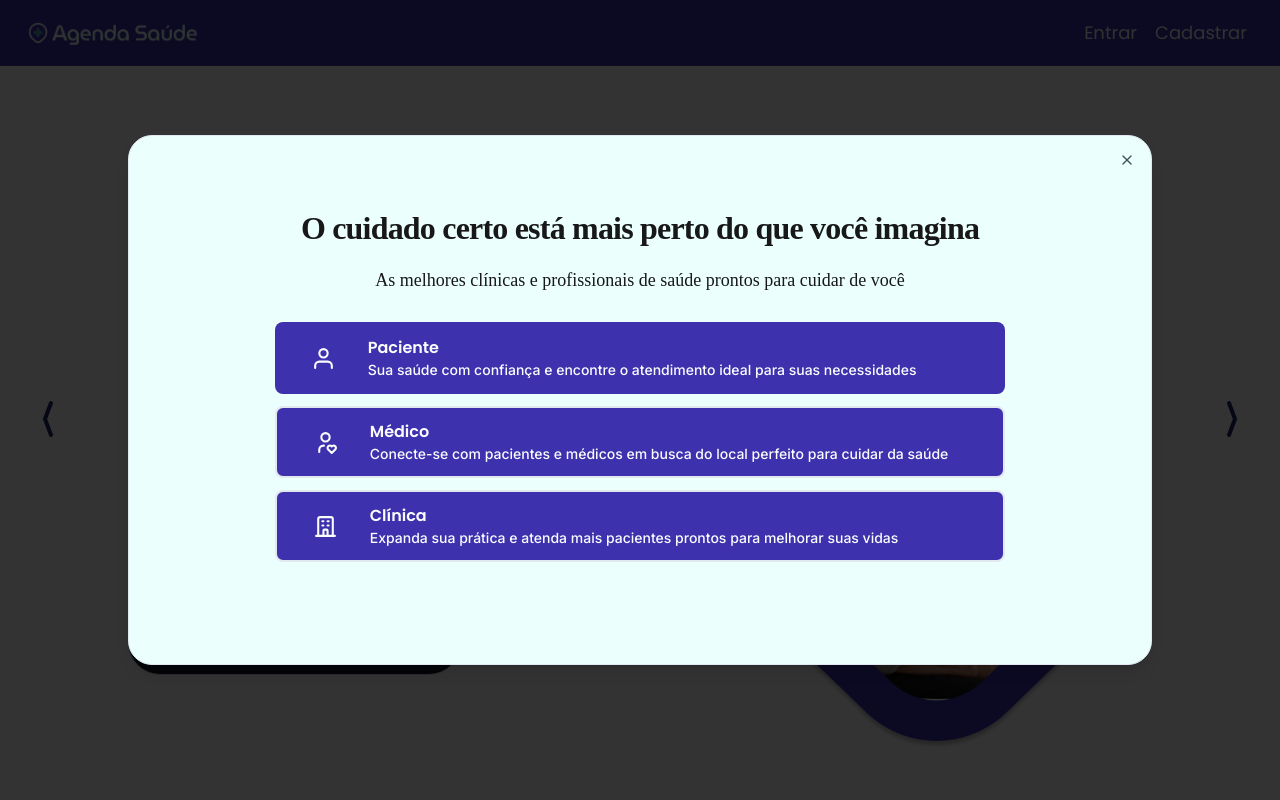
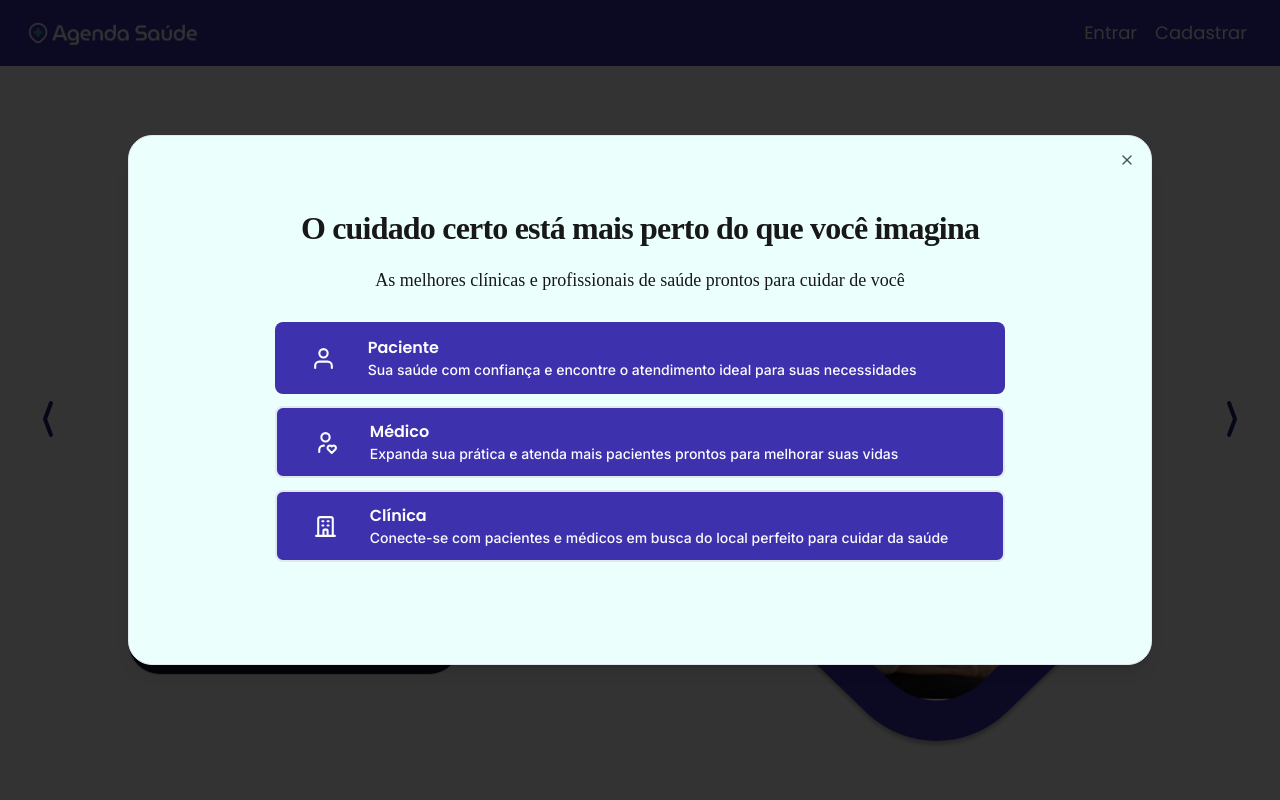
Before and after one commit to Care-4-you/AgendaSaude.web, a Next.js app: page / in a window 1280 px wide. Both pictures are taken after a click on the button "Entrar". Shown: the top 800 px of the page. Built offline with nearby package versions, Linux system fonts and the light colour scheme; a web font is replaced by a local one.

Commit message:
fix: adjust

```diff
--- a/src/components/Navbar/index.tsx
+++ b/src/components/Navbar/index.tsx
@@ -131,8 +131,8 @@ export default function Navbar() {
                         Médico
                       </p>
                       <span className="hidden  lg:block text-left  font-medium text-sm text-[##FBFDFD] ">
-                        Conecte-se com pacientes e médicos em busca do local
-                        perfeito para cuidar da saúde
+                        Expanda sua prática e atenda mais pacientes prontos para
+                        melhorar suas vidas
                       </span>
                     </div>
                   </div>
@@ -153,8 +153,8 @@ export default function Navbar() {
                       Clínica
                     </p>
                     <span className="hidden  lg:block text-left  font-medium text-sm text-[##FBFDFD] ">
-                      Expanda sua prática e atenda mais pacientes prontos para
-                      melhorar suas vidas
+                      Conecte-se com pacientes e médicos em busca do local
+                      perfeito para cuidar da saúde
                     </span>
                   </div>
                 </div>
```
